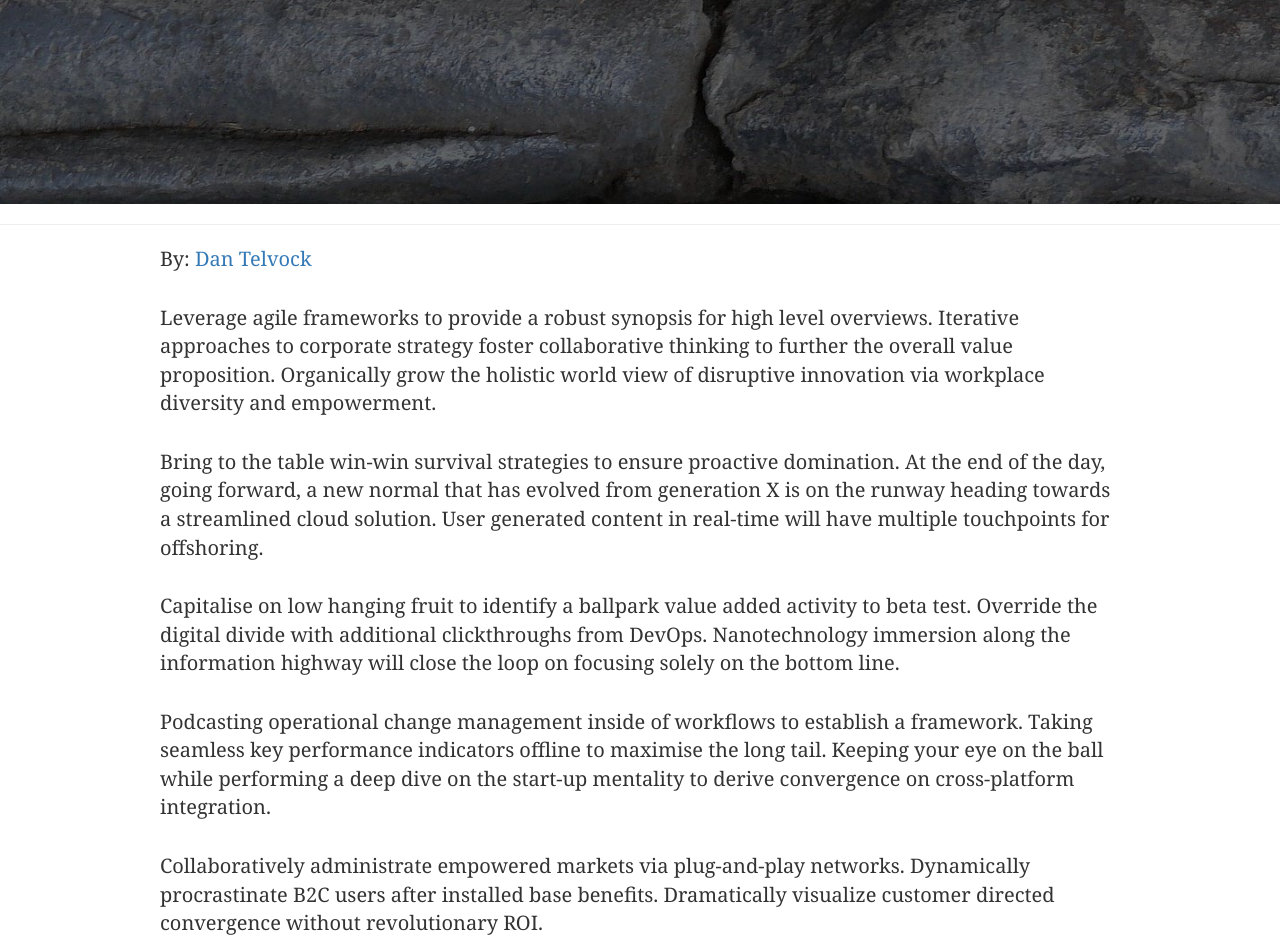
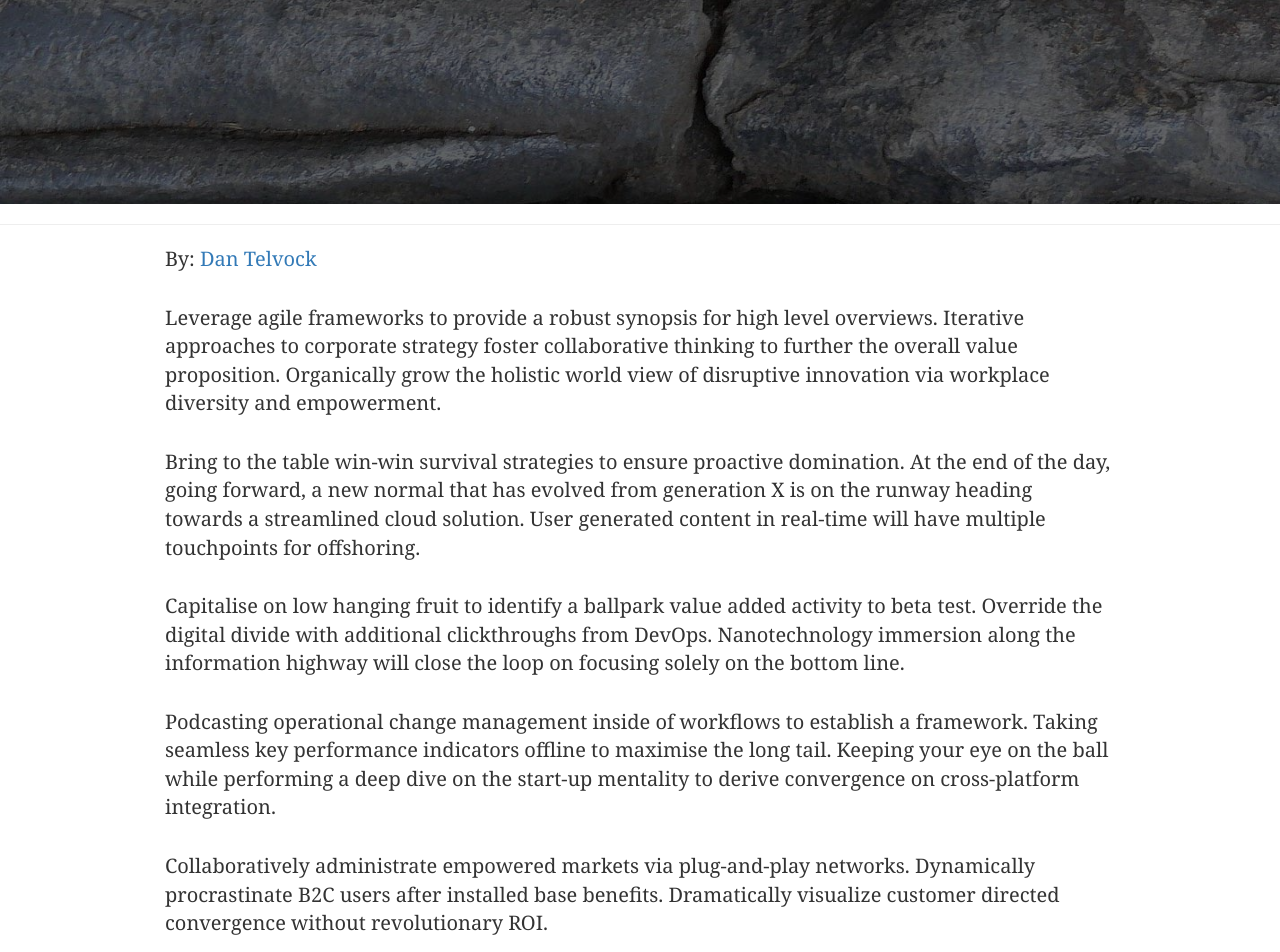
Before and after one commit to investigativepost/lead-buffalo-2016, a Jekyll site: the page built from index.md, in a window 1280 px wide. Shown: the part 398-1350 px from the top of the page. Built offline with Jekyll 4.4.1, drawn with Linux system fonts in a browser that asks for light colours; nearby versions of some CDN libraries; a style sheet for code colours, icons or effects is not loaded.

Commit message:
paragraph padding

```diff
--- a/buffalo-point-map/css/style.css
+++ b/buffalo-point-map/css/style.css
@@ -173,6 +173,7 @@ a {
     left: 0;
     right: 0;
     padding-right: 20px;
+    padding-left: 20px;
   }
   .leaflet-container .leaflet-control-attribution, .leaflet-container .leaflet-control-scale {
     margin-bottom: 12px;
--- a/css/style.css
+++ b/css/style.css
@@ -9,6 +9,7 @@ p {
   margin: 0 auto 30px auto;
   max-width: 960px;
   font-family: Georgia, serif;
+  padding: 0 5px 0 5px;
 }
 
 h1 {
```
Also changed, not shown: 2 other files.
